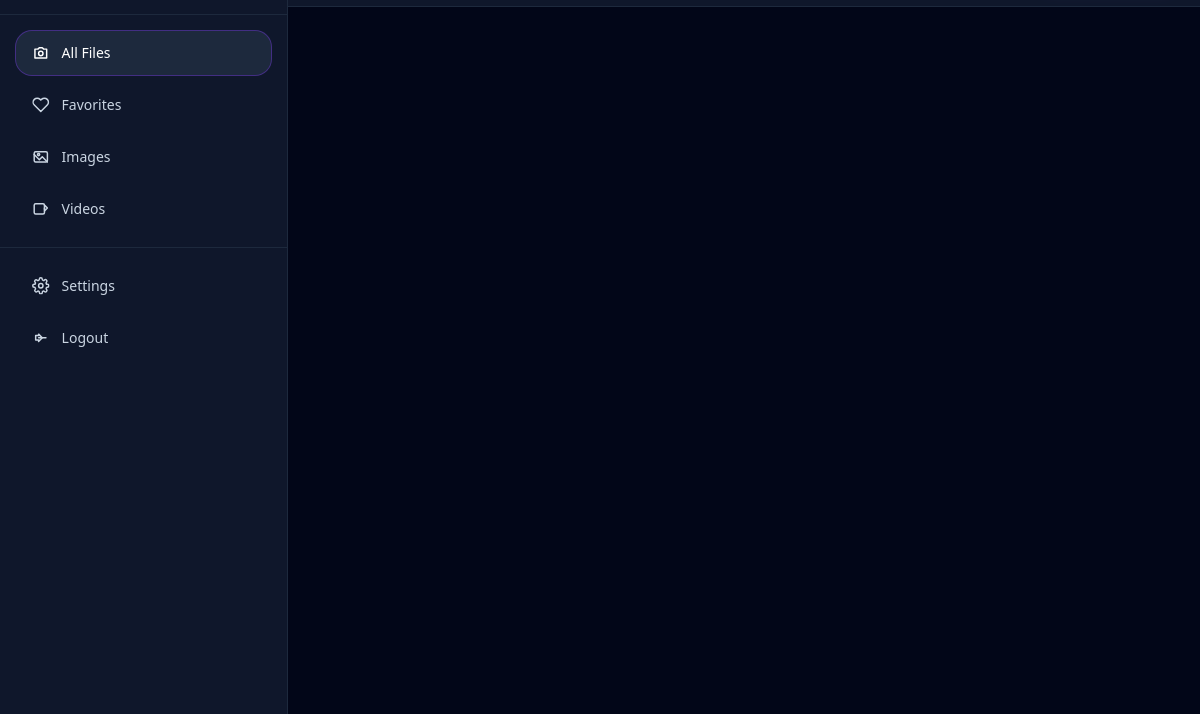
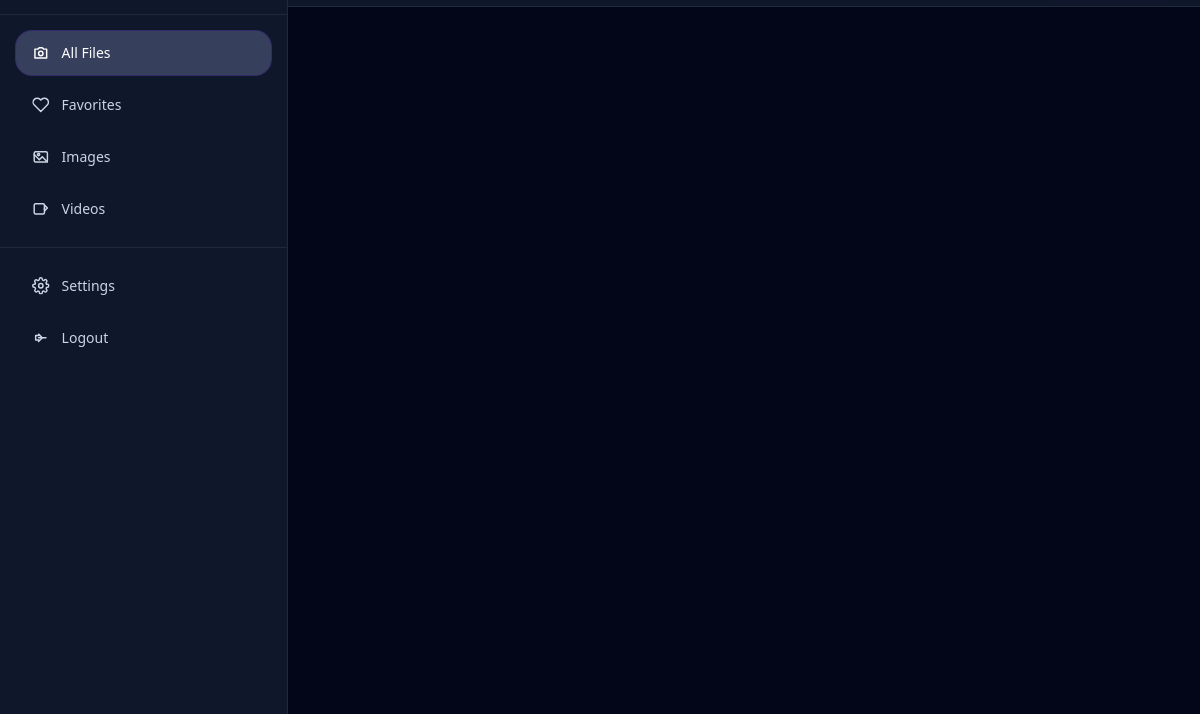
Before and after one commit to Shopoth/E-Pics, an Electron app: page src/ui/gallery.html in a window 1200 px wide. Shown: the part 86-800 px from the top of the page. Drawn offline with Linux system fonts and the light colour scheme; no server answers.

Commit message:
Improved UI/UX.

```diff
--- a/src/ui/css/tailwind-custom.css
+++ b/src/ui/css/tailwind-custom.css
@@ -67,6 +67,16 @@
 .gallery-item:hover .gallery-item-overlay {
   background-color: rgba(15, 23, 42, 0.4);
   opacity: 1;
+}
+
+.nav-item.active {
+  background-color: #363f5c;
+  color: #ffffff;
+  box-shadow: 0 0 0 1px rgba(139, 92, 246, 0.3);
+}
+
+.nav-item.active:hover {
+  background-color: #3b436a;
 }
 
 .gallery-item-favorite {
--- a/src/ui/gallery.html
+++ b/src/ui/gallery.html
@@ -15,7 +15,7 @@
         <h1 class="text-3xl font-semibold tracking-tight bg-gradient-to-r from-violet-400 via-sky-400 to-cyan-300 bg-clip-text text-transparent">E-Pics</h1>
       </div>
       <nav class="flex flex-wrap items-stretch gap-2 p-4 lg:flex-col">
-        <button class="nav-item flex items-center gap-3 w-full rounded-2xl bg-slate-800 text-white ring-1 ring-violet-500/40 px-4 py-3 text-left text-sm font-medium transition hover:bg-slate-700" data-view="all">
+        <button class="nav-item active flex items-center gap-3 w-full rounded-2xl px-4 py-3 text-left text-sm font-medium text-slate-300 transition hover:bg-slate-800 hover:text-white" data-view="all">
           <svg class="icon icon-nav" aria-hidden="true"><use href="icons/icons.svg#camera"></use></svg> All Files
         </button>
         <button class="nav-item flex items-center gap-3 w-full rounded-2xl px-4 py-3 text-left text-sm font-medium text-slate-300 transition hover:bg-slate-800 hover:text-white" data-view="favorites">
--- a/src/ui/js/gallery.js
+++ b/src/ui/js/gallery.js
@@ -18,14 +18,14 @@ document.addEventListener('DOMContentLoaded', async () => {
   const closeImportModal = document.getElementById('closeImportModal');
 
   // Load files on startup
+  updateActiveTab();
   await loadFiles();
 
   // Navigation
   navItems.forEach(item => {
     item.addEventListener('click', () => {
-      navItems.forEach(n => n.classList.remove('active'));
-      item.classList.add('active');
       currentFilter = item.dataset.view;
+      updateActiveTab();
       displayGallery();
     });
   });
@@ -216,6 +216,13 @@ async function openFilePicker() {
   }
 }
 
+function updateActiveTab() {
+  const navItems = document.querySelectorAll('.nav-item[data-view]');
+  navItems.forEach(item => {
+    item.classList.toggle('active', item.dataset.view === currentFilter);
+  });
+}
+
 async function importFiles(filePaths) {
   const importModal = document.getElementById('importModal');
   const importProgress = document.getElementById('importProgress');
```
Also changed, not shown: 1 other file.
